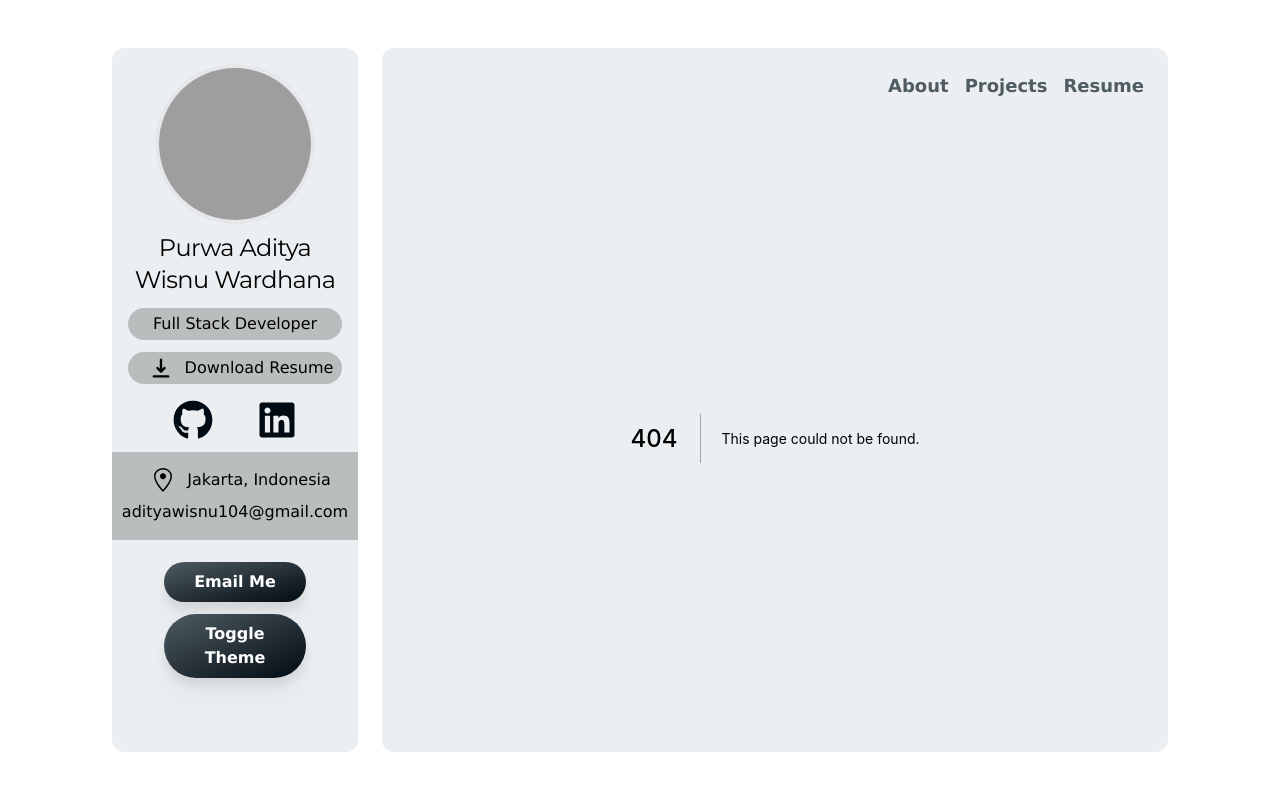
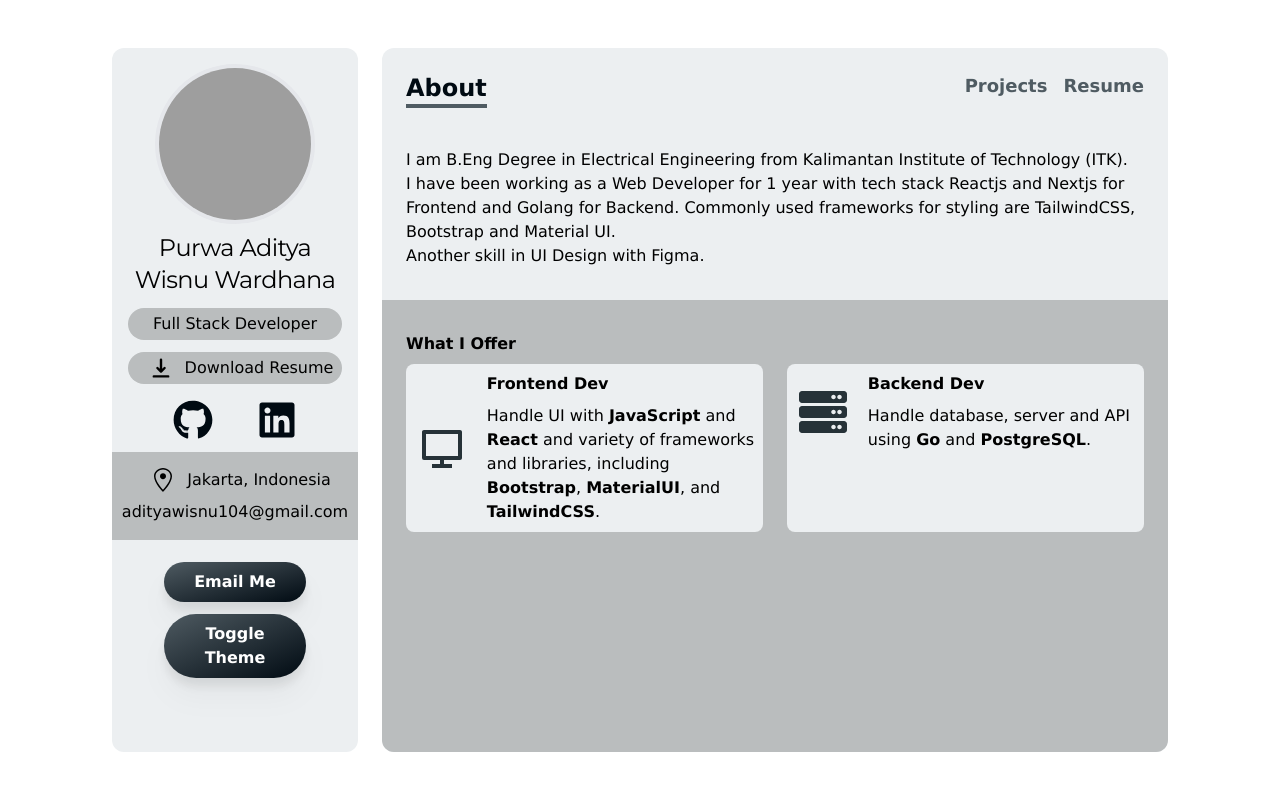
Before and after one commit to adityaw24/portfolio, a Next.js app: page /about in a window 1280 px wide. Before the commit this address had no page. Shown: the top 790 px of the page. Built offline with nearby package versions, Linux system fonts and the light colour scheme; grey boxes are pictures that could not be loaded.

Commit message:
edit data and config

```diff
--- a/components/organisms/Navbar.tsx
+++ b/components/organisms/Navbar.tsx
@@ -7,7 +7,7 @@ function Navbar() {
   const { route } = useRouter()
 
   useEffect(() => {
-    if (route === '/') setActiveItem('About')
+    if (route === '/about') setActiveItem('About')
     if (route === '/project') setActiveItem('Projects')
     if (route === '/resume') setActiveItem('Resume')
   }, [])
@@ -22,7 +22,7 @@ function Navbar() {
           activeItem={activeItem}
           setActiveItem={setActiveItem}
           name="About"
-          route="/"
+          route="/about"
         />
         <NavItem
           activeItem={activeItem}
--- a/next.config.js
+++ b/next.config.js
@@ -1,5 +1,11 @@
 module.exports = {
-  images: {
-    domains: ['drive.google.com']
+  async redirects() {
+    return [
+      {
+        source: '/',
+        destination: '/about',
+        permanent: true
+      }
+    ]
   }
 }
--- a/utils/data.tsx
+++ b/utils/data.tsx
@@ -139,7 +139,7 @@ export const projects: ProjectType[] = [
     description:
       'This app shows portfolio with short resume and some projects',
     image: '/images/portfolio.png',
-    github: '',
+    github: 'https://github.com/adityaw24/portfolio',
     deployed: '',
     category: ['react', 'nextjs'],
     techStack: ['React', 'Next Js', 'Typescript', 'Tailwind CSS']
```
Also changed, not shown: pages/about.tsx (renamed from pages/index.tsx).
